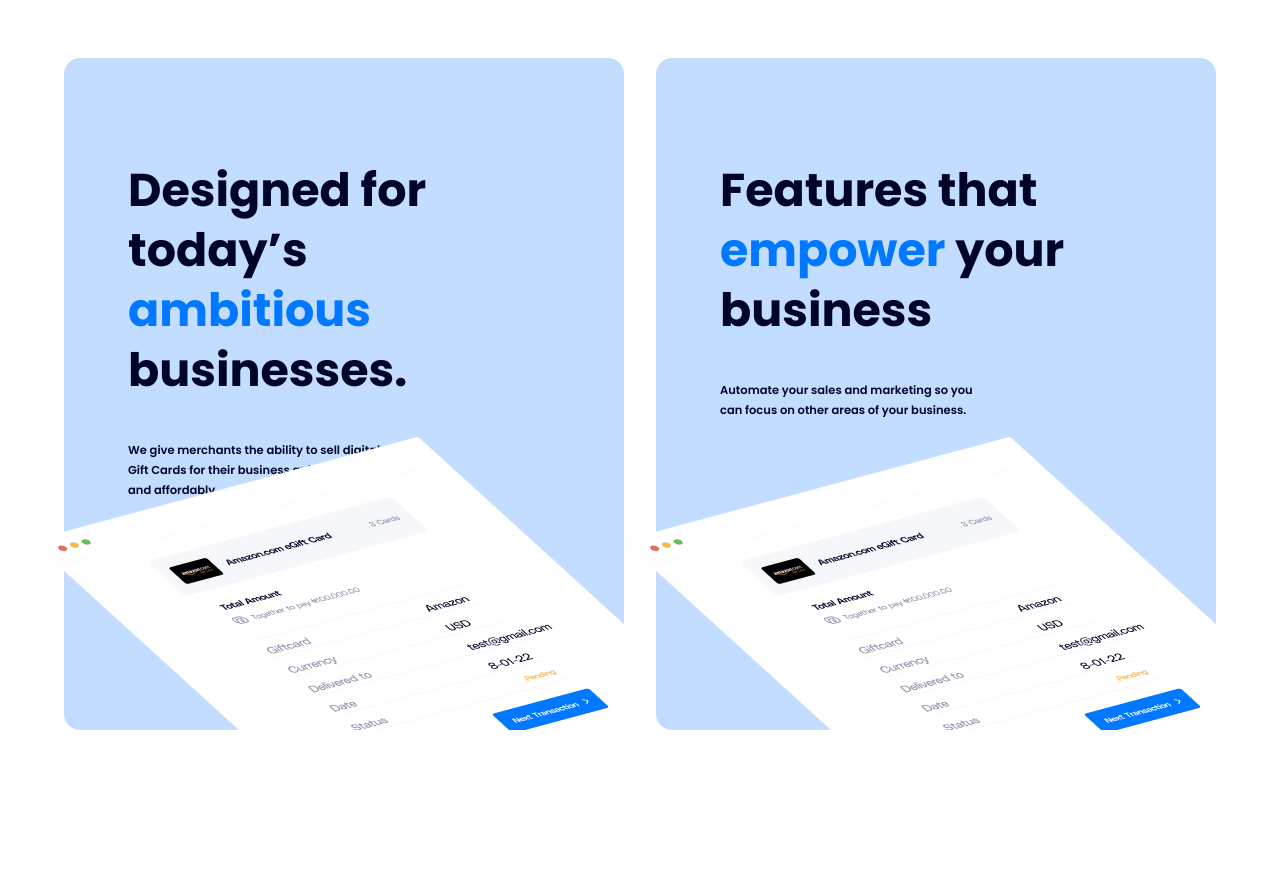
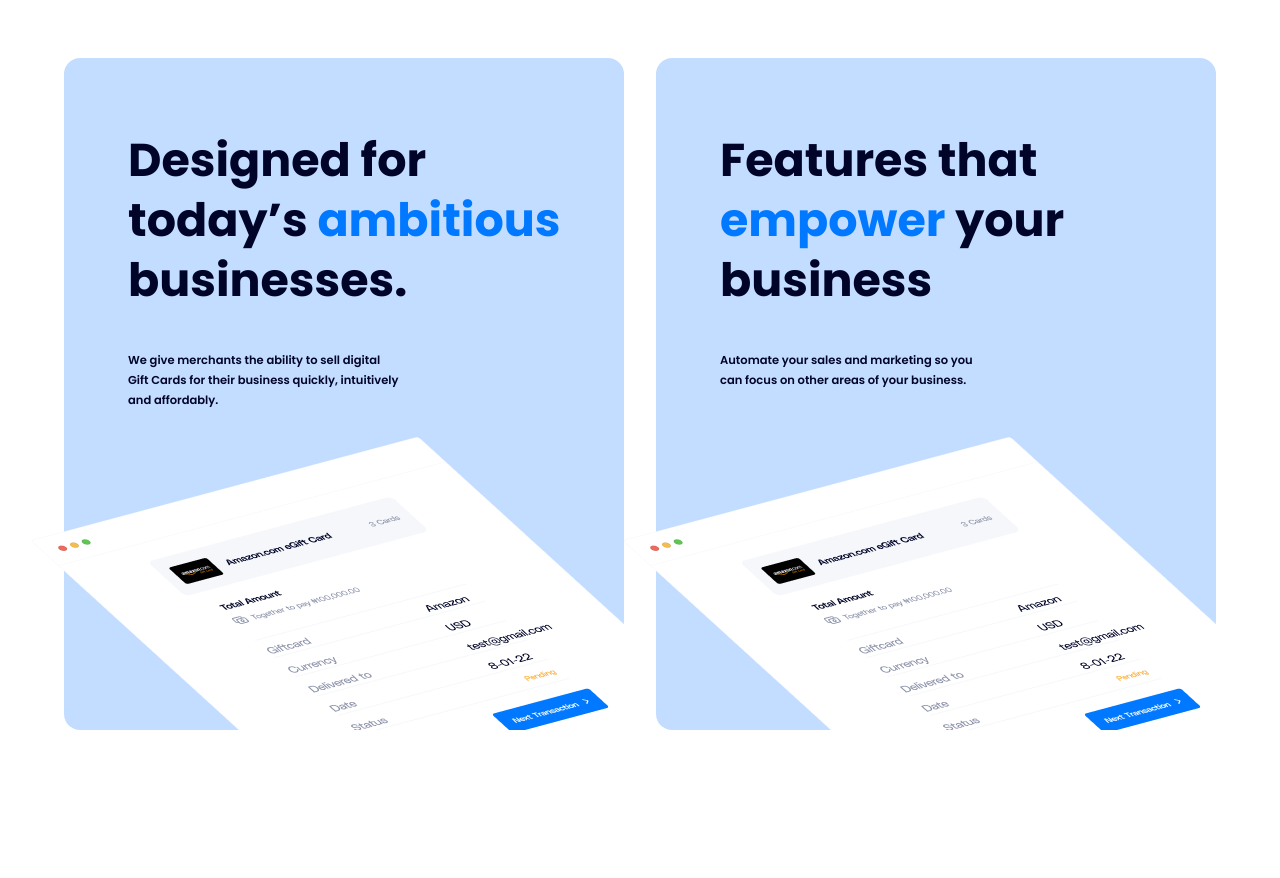
Before and after one commit to bigmike12/digift, a React (Create React App) app: page /business in a window 1280 px wide. Shown: the part 1820-2698 px from the top of the page. Built offline with nearby package versions, Linux system fonts and the light colour scheme.

Commit message:
implemented business landing page

```diff
--- a/src/Components/BusinessCards/businessCards.jsx
+++ b/src/Components/BusinessCards/businessCards.jsx
@@ -7,7 +7,9 @@ const BusinessCards = () => {
       <div className={styles.businessCards}>
         <div className={styles.businessCards__text}>
           <h1>
-            Designed for today’s <span>ambitious</span> businesses.
+            Designed for
+            <br /> today’s <span>ambitious</span>
+            <br /> businesses.
           </h1>
           <p>
             We give merchants the ability to sell digital Gift Cards for their
@@ -23,7 +25,9 @@ const BusinessCards = () => {
       <div className={styles.businessCards}>
         <div className={styles.businessCards__text}>
           <h1>
-            Features that <span>empower</span> your business
+            Features that
+            <br /> <span>empower</span> your
+            <br /> business
           </h1>
           <p>
             Automate your sales and marketing so you can focus on other areas of
--- a/src/Components/BusinessCards/businessCards.module.scss
+++ b/src/Components/BusinessCards/businessCards.module.scss
@@ -22,9 +22,8 @@
     margin-left: 64px;
 
     h1 {
-      margin-top: 30px;
+      margin-top: 0;
       margin-bottom: 0;
-      margin-right: 136px;
       font-weight: 700;
       font-size: 46px;
       color: #000429;
```
